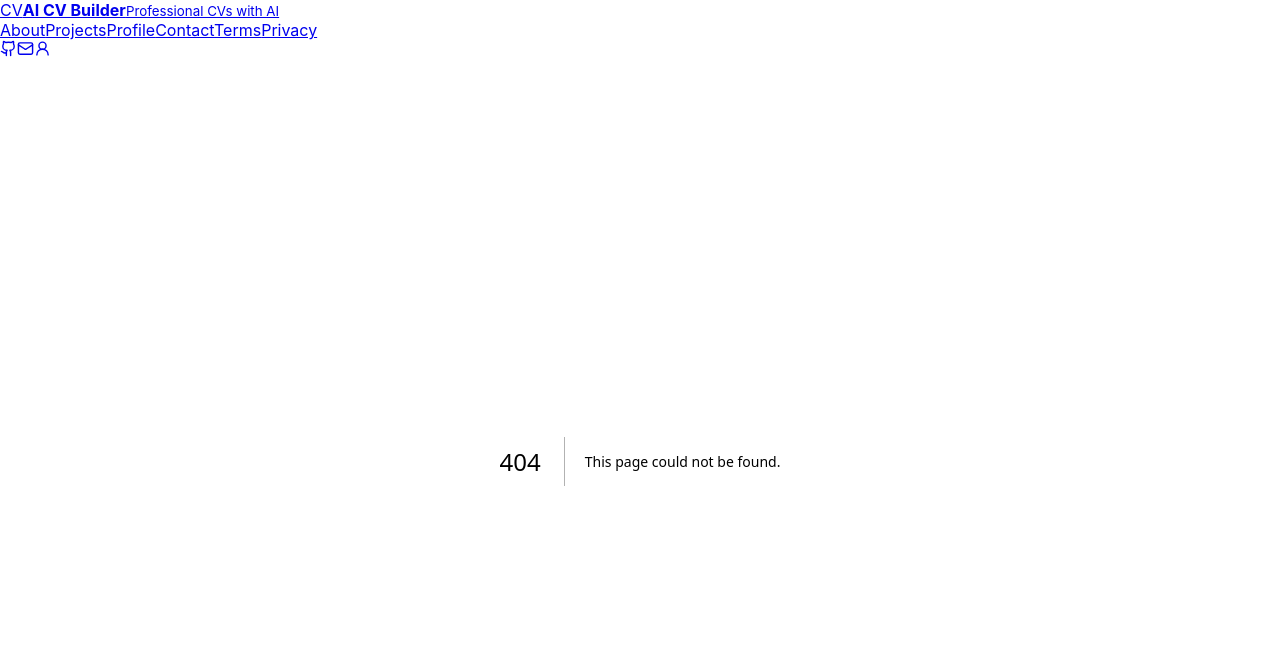
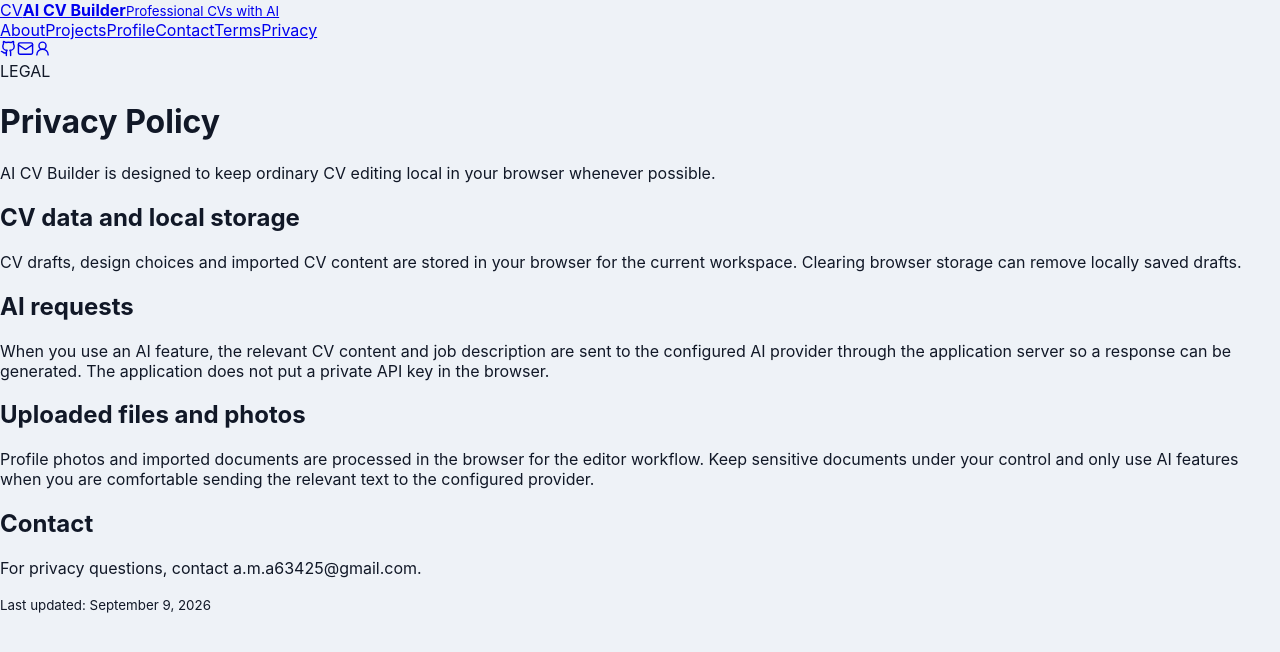
Before and after one commit to bc878vu/ai-cv-builder, a Next.js app: page /privacy in a window 1280 px wide. Before the commit this address had no page. Shown: the top 652 px of the page. Built offline with nearby package versions, Linux system fonts and the light colour scheme.

Commit message:
Add privacy policy page for CV Builder

```diff
--- /dev/null
+++ b/app/privacy/page.tsx
@@ -0,0 +1,7 @@
+import type { Metadata } from 'next';
+
+export const metadata: Metadata = { title: 'Privacy Policy', description: 'Privacy information for AI CV Builder.' };
+
+export default function PrivacyPage() {
+  return <main className="legal-page"><span className="eyebrow">LEGAL</span><h1>Privacy Policy</h1><p className="legal-lead">AI CV Builder is designed to keep ordinary CV editing local in your browser whenever possible.</p><section><h2>CV data and local storage</h2><p>CV drafts, design choices and imported CV content are stored in your browser for the current workspace. Clearing browser storage can remove locally saved drafts.</p></section><section><h2>AI requests</h2><p>When you use an AI feature, the relevant CV content and job description are sent to the configured AI provider through the application server so a response can be generated. The application does not put a private API key in the browser.</p></section><section><h2>Uploaded files and photos</h2><p>Profile photos and imported documents are processed in the browser for the editor workflow. Keep sensitive documents under your control and only use AI features when you are comfortable sending the relevant text to the configured provider.</p></section><section><h2>Contact</h2><p>For privacy questions, contact a.m.a63425@gmail.com.</p></section><small>Last updated: September 9, 2026</small></main>;
+}
```
